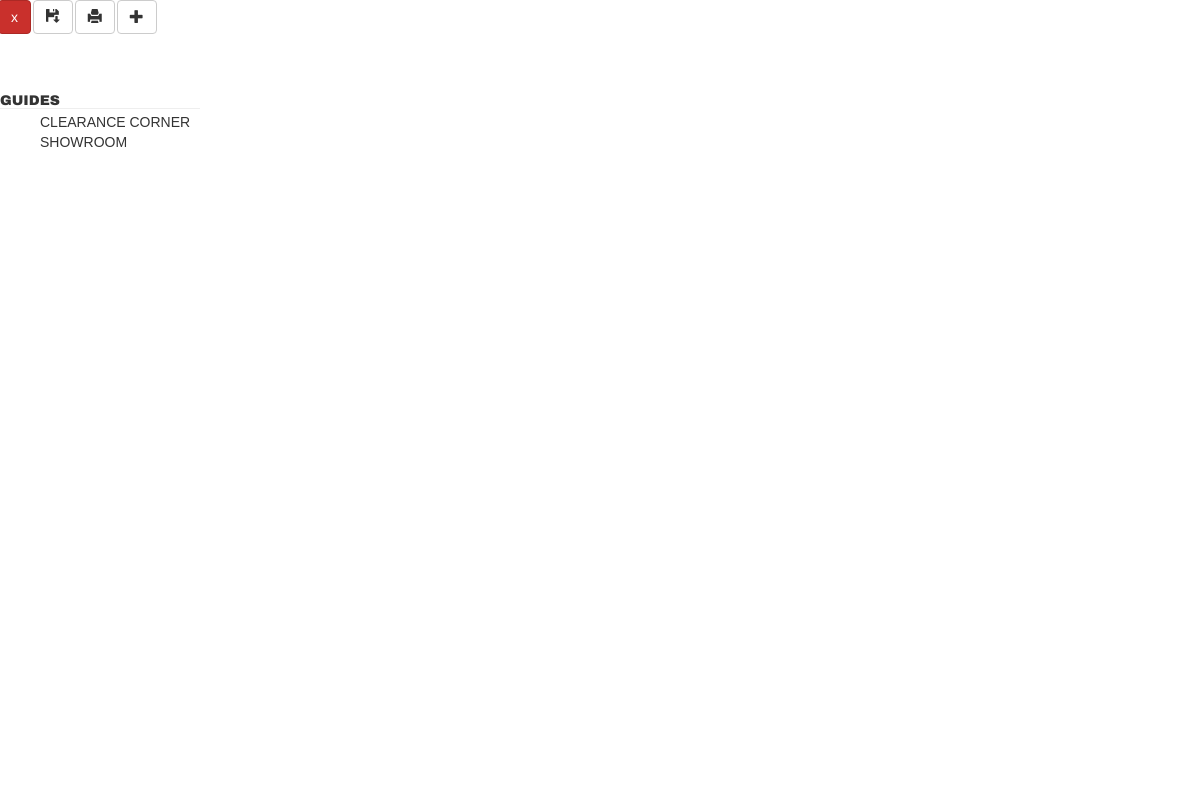
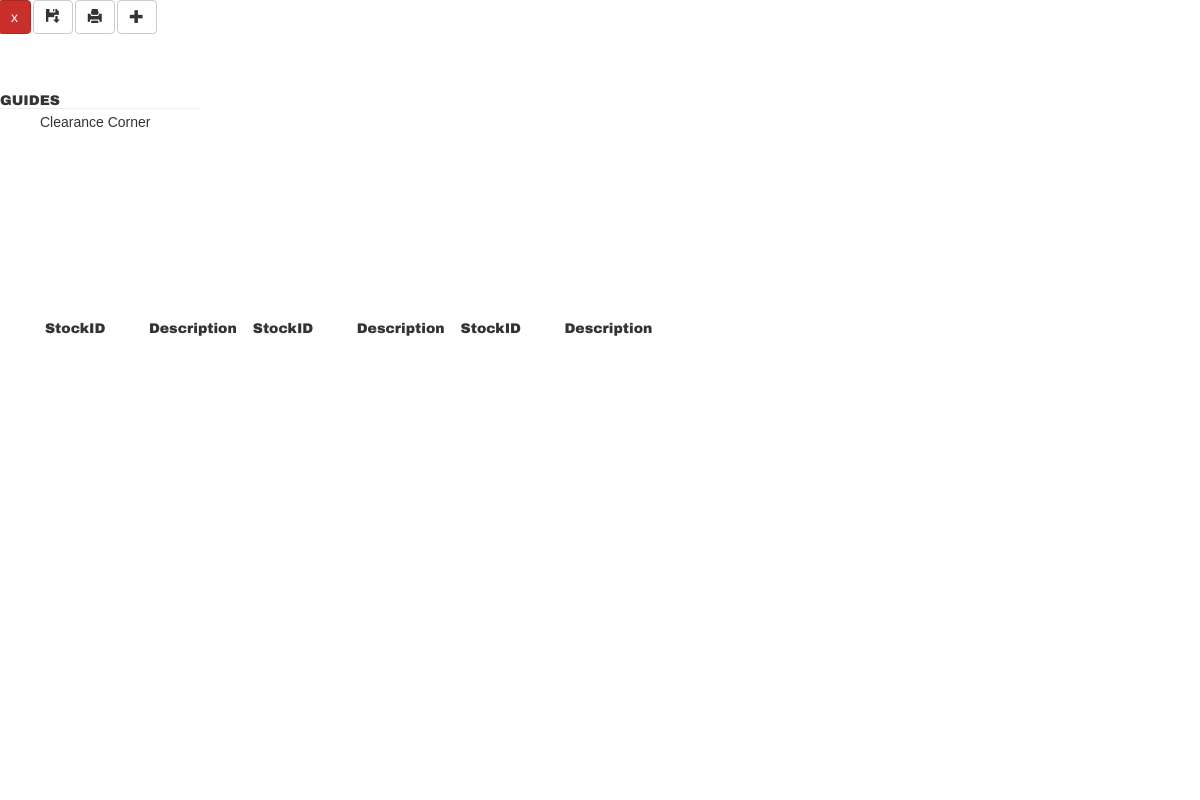
Before and after one commit to Lazizhon/Electron-Inventory-Manager, an Electron app: page index.html in a window 800 px wide. Shown: the top 800 px of the page, 1200 px wide, since content can reach past the window. Drawn offline with nearby package versions, Linux system fonts and the light colour scheme; a web font is replaced by a local one.

Commit message:
Updated JSON

```diff
--- a/index.css
+++ b/index.css
@@ -1,6 +1,6 @@
 html, body {
     color: black;
-    height: 100%;
+    overflow: hidden;
 }
 
 .nav ul {
@@ -38,9 +38,8 @@ input[type=text]:focus {
 
 .sidebar {
     padding: 20px 0 0 0;
-    -webkit-columns: 100px;
     display: inline-block;
-    height: 100%;
+    height: 200px;
     margin: 20px 0 0 0;
     width: 200px;
     float: left;
@@ -63,13 +62,20 @@ input[type=text]:focus {
 }
 
 .mainWin {
-    -webkit-columns: 500px;
-    border: 1px;
     display: inline-block;
-    height: 100%;
+    height: 1000px;
     width: 1133px;
-    margin: 50px 0 0 0;
-    float: left;
+    margin: 48px 0 0 0;
+    overflow: scroll;
+}
+
+.col {
+  margin: 0 25px 0 45px;
+  display: inline-block;
+  width: 30px;
+  height: auto;
+  font-family: 'Archivo Black', sans-serif;
+
 }
 
 .max-btn {
--- a/index.html
+++ b/index.html
@@ -26,9 +26,12 @@
       </ul>
     </div>
     <div class="mainWin">
-    Lorem ipsum dolor sit amet, consectetur adipiscing elit. Maecenas quis nulla odio. Quisque mattis est nulla, sed lacinia odio pulvinar ut. Proin at odio viverra, mattis eros eu, efficitur neque. Quisque vitae arcu rutrum, viverra elit eu, sodales mauris. Praesent vulputate eu quam et rhoncus. Aenean orci ex, molestie eu tincidunt id, convallis vitae mauris. Quisque nec risus euismod, mollis orci ut, dapibus tellus. Aenean posuere et sapien ac tristique. Mauris hendrerit augue eget nibh tristique, quis lobortis ex ultricies. Vivamus eget metus sapien. Nullam aliquam dui in orci vehicula, non mollis lacus convallis.
-
-
+      <div class="col">StockID</div>
+      <div class="col">Description</div>
+      <div class="col">StockID</div>
+      <div class="col">Description</div>
+      <div class="col">StockID</div>
+      <div class="col">Description</div>
     </div>
   </body>
 
--- a/renderer.js
+++ b/renderer.js
@@ -25,7 +25,7 @@ while (i < len){
     prop = keys[i];
     value = jobj[prop];
     var li = document.createElement('li');
-    li.appendChild(document.createTextNode(value));
+    li.appendChild(document.createTextNode(prop));
     cat.appendChild(li);
     ++i;
 }
--- a/test.json
+++ b/test.json
@@ -1,4 +1,8 @@
 {
-    "category": "CLEARANCE CORNER",
-    "category2": "SHOWROOM"
+    "Clearance Corner":[{
+      "BugShields":[{
+        "StockID":"92834",
+        "Brand":"AVS"
+        }]
+      }]
 }
```
